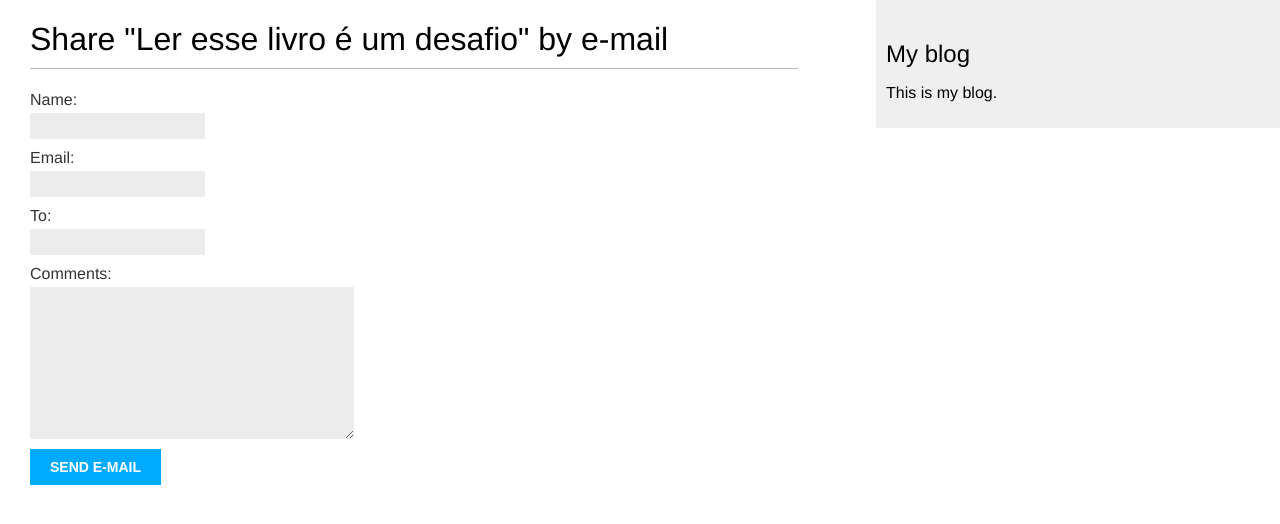
After one commit to wendelsegadilha/django-full, a Django app: page /blog/4/share/ in a window 1280 px wide. The commit adds this page. Shown: the top 524 px of the page. Run offline with Django 3.2, Linux system fonts and the light colour scheme; data comes from the database, SQL or seed files in the repository.

Commit message:
cap 02 - compartilhamento de post por envio de email

```diff
--- /dev/null
+++ b/blog/forms.py
@@ -0,0 +1,7 @@
+from django import forms
+
+class EmailPostForm(forms.Form):
+    name = forms.CharField(max_length=25)
+    email = forms.EmailField()
+    to = forms.EmailField()
+    comments = forms.CharField(required=False, widget=forms.Textarea)
--- a/blog/templates/blog/post/detail.html
+++ b/blog/templates/blog/post/detail.html
@@ -6,4 +6,7 @@
  Published {{ post.publish }} by {{ post.author }}
  </p>
  {{ post.body|linebreaks }}
+ <p>
+    <a href="{% url 'blog:post_share' post.id %}">Share this post</a>
+</p>
 {% endblock %}
--- /dev/null
+++ b/blog/templates/blog/post/share.html
@@ -0,0 +1,19 @@
+{% extends "blog/base.html" %}
+
+{% block title %}Share a post{% endblock %}
+
+{% block content %}
+ {% if sent %}
+ <h1>E-mail successfully sent</h1>
+ <p>
+ "{{ post.title }}" was successfully sent to {{ form.cleaned_data.to }}.
+ </p>
+ {% else %}
+ <h1>Share "{{ post.title }}" by e-mail</h1>
+ <form method="post">
+ {{ form.as_p }}
+ {% csrf_token %}
+ <input type="submit" value="Send e-mail">
+ </form>
+ {% endif %}
+{% endblock %}
--- a/blog/urls.py
+++ b/blog/urls.py
@@ -8,4 +8,5 @@ urlpatterns = [
     #path('', views.post_list, name='post_list'),
     path('', views.PostListView.as_view(), name='post_list'),
     path('<int:year>/<int:month>/<int:day>/<slug:post>/', views.post_detail, name='post_detail'),
+    path('<int:post_id>/share/', views.post_share, name='post_share'),
 ]
--- a/blog/views.py
+++ b/blog/views.py
@@ -2,6 +2,8 @@ from django.shortcuts import render, get_object_or_404
 from .models import Post
 from django.core.paginator import Paginator, EmptyPage, PageNotAnInteger
 from django.views.generic import ListView
+from .forms import EmailPostForm
+from django.core.mail import send_mail
 
 # Create your views here.
 
@@ -28,3 +30,25 @@ class PostListView(ListView):
  context_object_name = 'posts'
  paginate_by = 3
  template_name = 'blog/post/list.html'
+
+def post_share(request, post_id):
+    # Retrieve post by id
+    post = get_object_or_404(Post, id=post_id, status='published')
+    sent = False
+
+    if request.method == 'POST':
+        # Form was submitted
+        form = EmailPostForm(request.POST)
+        if form.is_valid():
+            # Form fields passed validation
+            cd = form.cleaned_data
+            post_url = request.build_absolute_uri(post.get_absolute_url())
+            subject = f"{cd['name']} recommends you read {post.title}"
+            message = f"Read {post.title} at {post_url}\n\n" \
+                      f"{cd['name']}\'s comments: {cd['comments']}"
+            send_mail(subject, message, 'admin@myblog.com', [cd['to']])
+            sent = True
+
+    else:
+        form = EmailPostForm()
+    return render(request, 'blog/post/share.html', {'post': post,'form': form,'sent': sent})
--- a/mysite/settings.py
+++ b/mysite/settings.py
@@ -119,3 +119,6 @@ USE_TZ = True
 # https://docs.djangoproject.com/en/3.0/howto/static-files/
 
 STATIC_URL = '/static/'
+
+#Fake e-mail
+EMAIL_BACKEND = 'django.core.mail.backends.console.EmailBackend'
```
